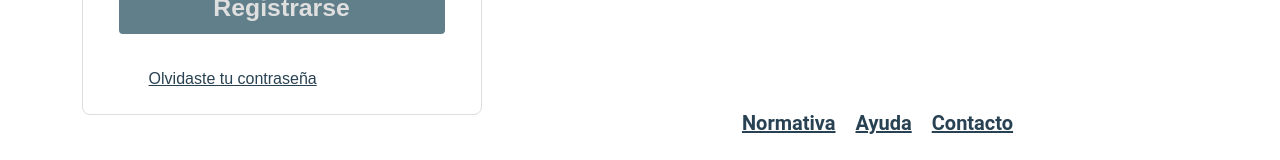
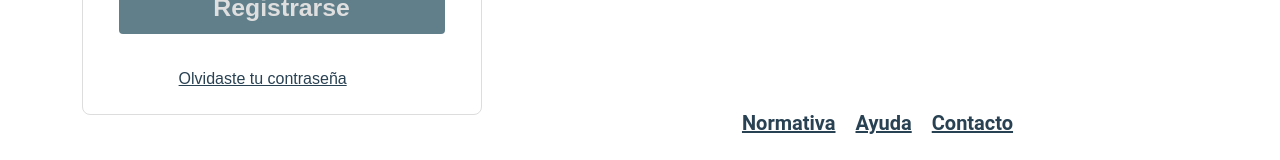
Before and after one commit to juancadavid8/juancadavid8.github.io, a plain HTML site: page index.html in a window 1280 px wide. Shown: the part 619-779 px from the top of the page. Drawn offline with Linux system fonts and the light colour scheme.

Commit message:
Update index-style.css

```diff
--- a/Resources/index-style.css
+++ b/Resources/index-style.css
@@ -204,7 +204,7 @@
 
   form a{
     color: #294253;
-    margin: 30px;
+    margin: 60px;
     text-align: center;
     left: 110px;
 
```
